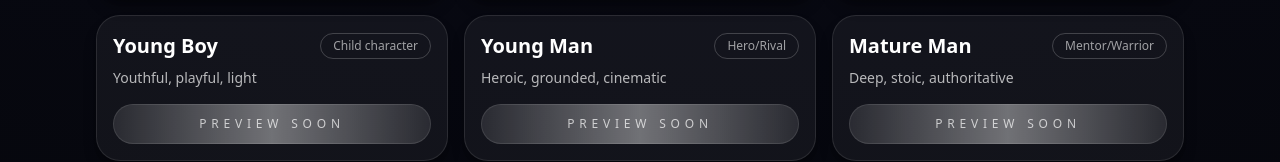
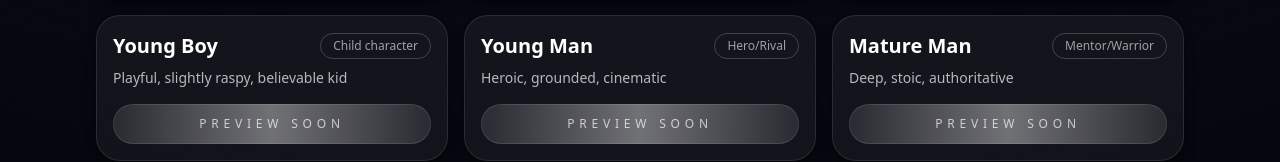
Before and after one commit to jacixn/INKAMI, a Next.js app in the folder apps/web/: page / in a window 1280 px wide. Shown: the part 1858-2020 px from the top of the page. Built offline with nearby package versions, Linux system fonts and the light colour scheme.

Commit message:
Swap young boy voice to Charlie

```diff
--- a/apps/web/components/VoiceGallery.tsx
+++ b/apps/web/components/VoiceGallery.tsx
@@ -21,7 +21,7 @@ const voices = [
     id: "voice_child_m",
     name: "Young Boy",
     tone: "Child character",
-    traits: "Youthful, playful, light"
+    traits: "Playful, slightly raspy, believable kid"
   },
   {
     id: "voice_young_m",
```
Also changed, not shown: 1 other file (tests, documents, lock files or other folders).
